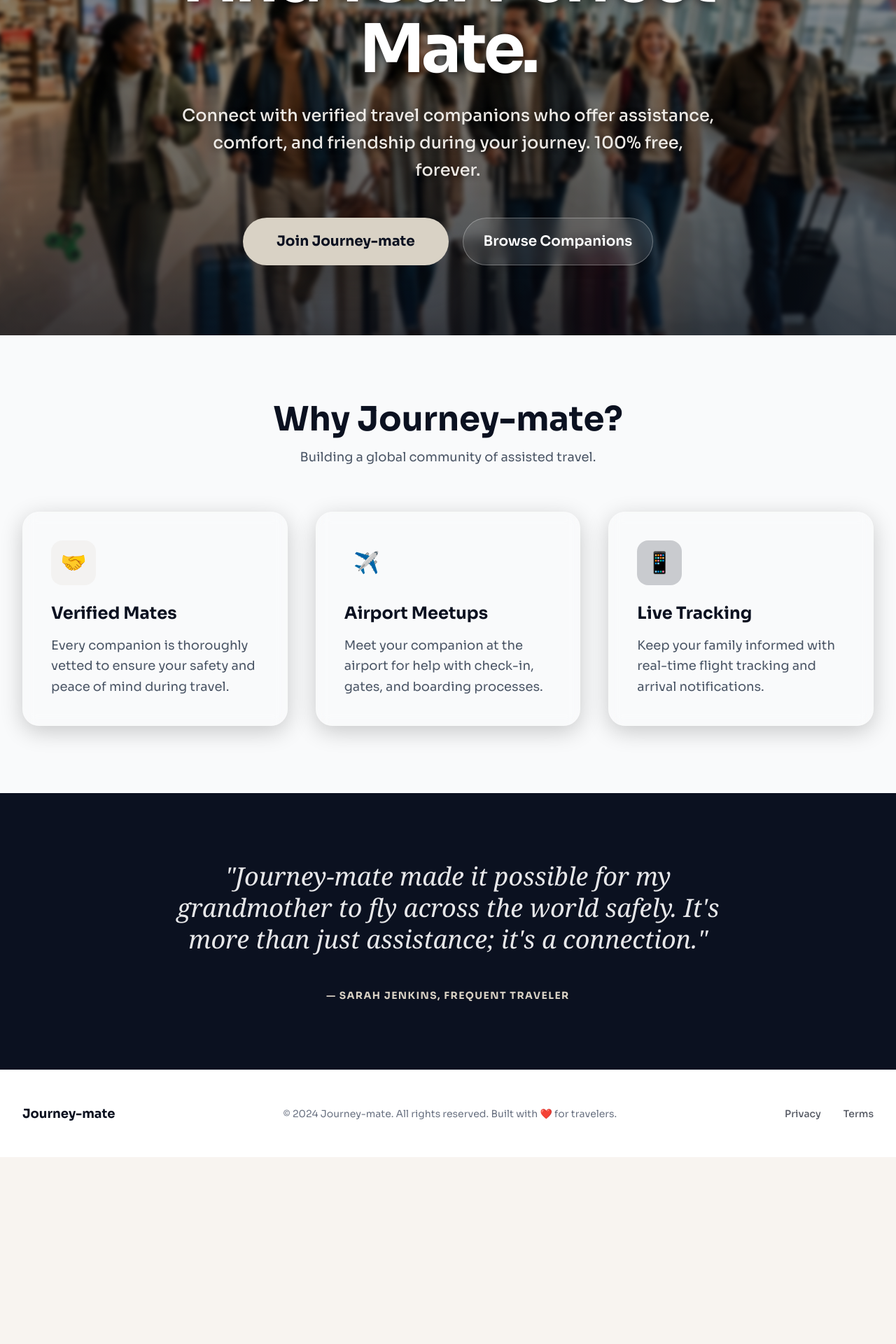
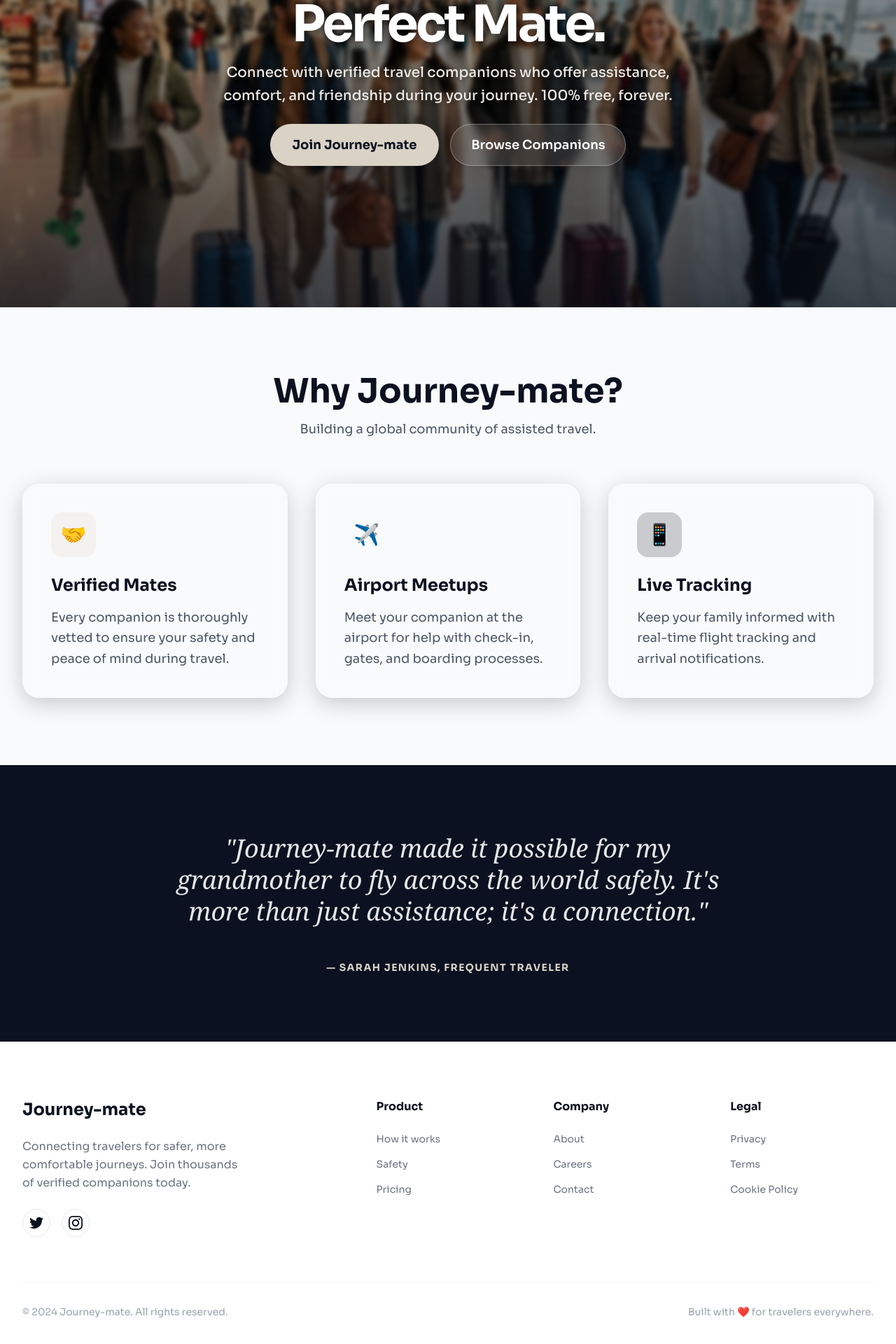
Before and after one commit to krishnaUIDev/Journey-mate, a Next.js app in the folder apps/web/: page / in a window 1280 px wide. Shown: the part 350-2270 px from the top of the page at 70% size. Before the commit the page ends 2003 px from the top, so only its background shows below. Built offline with nearby package versions, Linux system fonts and the light colour scheme.

Commit message:
refactor: update hero section layout and expand footer with navigation links

```diff
--- a/apps/web/app/layout.tsx
+++ b/apps/web/app/layout.tsx
@@ -16,7 +16,7 @@ export default function RootLayout({
 }) {
   return (
     <html lang="en">
-      <body className={sora.className}>{children}</body>
+      <body className={sora.className} suppressHydrationWarning>{children}</body>
     </html>
   );
 }
--- a/apps/web/app/page.tsx
+++ b/apps/web/app/page.tsx
@@ -101,7 +101,7 @@ export default function Page() {
         </nav>
 
         {/* Hero Section */}
-        <section className="relative min-h-[95vh] flex items-center justify-center overflow-hidden py-20 px-4">
+        <section className="relative h-[calc(100vh-80px)] flex items-center justify-center overflow-hidden py-10 px-4 [clip-path:inset(0)]">
           <div className="absolute inset-0 z-0 scale-105">
             <Image
               src="/hero-premium.png"
@@ -116,17 +116,17 @@ export default function Page() {
           </div>
 
           <div className="relative z-10 max-w-5xl px-8 text-center text-white">
-            <h1 className="text-5xl md:text-8xl font-bold tracking-tighter mb-6 animate-fade-in [text-shadow:_0_4px_12px_rgba(0,0,0,0.5)] leading-[1.05]">
+            <h1 className="text-4xl md:text-7xl font-bold tracking-tighter mb-4 animate-fade-in [text-shadow:_0_4px_12px_rgba(0,0,0,0.5)] leading-[1.05]">
               <FormattedMessage id="hero.title" />
             </h1>
-            <p className="text-xl md:text-2xl mb-10 text-offwhite/95 max-w-3xl mx-auto font-medium leading-relaxed [text-shadow:_0_2px_8px_rgba(0,0,0,0.4)]">
+            <p className="text-lg md:text-xl mb-6 text-offwhite/95 max-w-2xl mx-auto font-medium leading-relaxed [text-shadow:_0_2px_8px_rgba(0,0,0,0.4)]">
               <FormattedMessage id="hero.subtitle" />
             </p>
-            <div className="flex flex-col sm:flex-row gap-5 justify-center mt-12 px-4">
-              <a href="/dashboard" className="bg-sand text-navy px-8 md:px-12 py-4 md:py-5 rounded-full font-bold text-lg md:text-xl hover:bg-white hover:scale-105 transition-all shadow-2xl flex items-center justify-center whitespace-nowrap">
+            <div className="flex flex-col sm:flex-row gap-4 justify-center mt-6 px-4">
+              <a href="/dashboard" className="bg-sand text-navy px-8 py-3.5 md:py-4 rounded-full font-bold text-base md:text-lg hover:bg-white hover:scale-105 transition-all shadow-2xl flex items-center justify-center whitespace-nowrap">
                 <FormattedMessage id="hero.cta" />
               </a>
-              <a href="/dashboard" className="glass-button px-8 md:px-12 py-4 md:py-5 rounded-full font-bold text-lg md:text-xl text-white backdrop-blur-xl border-white/30 hover:bg-white/20 hover:scale-105 transition-all shadow-lg flex items-center justify-center whitespace-nowrap">
+              <a href="/dashboard" className="glass-button px-8 py-3.5 md:py-4 rounded-full font-bold text-base md:text-lg text-white backdrop-blur-xl border-white/30 hover:bg-white/20 hover:scale-105 transition-all shadow-lg flex items-center justify-center whitespace-nowrap">
                 <FormattedMessage id="hero.browse" />
               </a>
             </div>
@@ -134,7 +134,7 @@ export default function Page() {
         </section>
 
         {/* Features Section */}
-        <section className="py-24 px-8 bg-gray-50 dark:bg-deep-navy transition-colors">
+        <section className="relative z-10 py-24 px-8 bg-gray-50 dark:bg-deep-navy transition-colors">
           <div className="max-w-7xl mx-auto">
             <div className="text-center mb-16">
               <h2 className="text-4xl md:text-5xl font-bold text-navy dark:text-offwhite mb-4">
@@ -192,17 +192,55 @@ export default function Page() {
         </section>
 
         {/* Footer */}
-        <footer className="py-12 bg-white dark:bg-deep-navy border-t border-gray-100 dark:border-white/5 transition-colors">
-          <div className="max-w-7xl mx-auto px-8 flex flex-col md:flex-row justify-between items-center gap-6">
-            <div className="text-lg font-bold text-navy dark:text-offwhite">
-              Journey<span className="text-forest dark:text-sand/80">-mate</span>
+        <footer className="pt-20 pb-12 bg-white dark:bg-deep-navy border-t border-gray-100 dark:border-white/5 transition-colors">
+          <div className="max-w-7xl mx-auto px-8">
+            <div className="grid grid-cols-2 md:grid-cols-4 lg:grid-cols-5 gap-12 mb-16">
+              <div className="col-span-2">
+                <div className="text-2xl font-bold text-navy dark:text-offwhite mb-6">
+                  Journey<span className="text-forest dark:text-sand/80">-mate</span>
+                </div>
+                <p className="text-gray-500 dark:text-offwhite/50 max-w-xs leading-relaxed mb-6">
+                  Connecting travelers for safer, more comfortable journeys. Join thousands of verified companions today.
+                </p>
+                <div className="flex gap-4">
+                  <a href="#" className="w-10 h-10 rounded-full border border-gray-200 dark:border-white/10 flex items-center justify-center text-navy dark:text-offwhite hover:bg-navy hover:text-white dark:hover:bg-offwhite dark:hover:text-deep-navy transition-all">
+                    <svg className="w-5 h-5" fill="currentColor" viewBox="0 0 24 24"><path d="M24 4.557c-.883.392-1.832.656-2.828.775 1.017-.609 1.798-1.574 2.165-2.724-.951.564-2.005.974-3.127 1.195-.897-.957-2.178-1.555-3.594-1.555-3.179 0-5.515 2.966-4.797 6.045-4.091-.205-7.719-2.165-10.148-5.144-1.29 2.213-.669 5.108 1.523 6.574-.806-.026-1.566-.247-2.229-.616-.054 2.281 1.581 4.415 3.949 4.89-.693.188-1.452.232-2.224.084.626 1.956 2.444 3.379 4.6 3.419-2.07 1.623-4.678 2.348-7.29 2.04 2.179 1.397 4.768 2.212 7.548 2.212 9.142 0 14.307-7.721 13.995-14.646.962-.695 1.797-1.562 2.457-2.549z" /></svg>
+                  </a>
+                  <a href="#" className="w-10 h-10 rounded-full border border-gray-200 dark:border-white/10 flex items-center justify-center text-navy dark:text-offwhite hover:bg-navy hover:text-white dark:hover:bg-offwhite dark:hover:text-deep-navy transition-all">
+                    <svg className="w-5 h-5" fill="currentColor" viewBox="0 0 24 24"><path d="M12 2.163c3.204 0 3.584.012 4.85.07 3.252.148 4.771 1.691 4.919 4.919.058 1.265.069 1.645.069 4.849 0 3.205-.012 3.584-.069 4.849-.149 3.225-1.664 4.771-4.919 4.919-1.266.058-1.644.07-4.85.07-3.204 0-3.584-.012-4.849-.07-3.26-.149-4.771-1.699-4.919-4.92-.058-1.265-.07-1.644-.07-4.849 0-3.204.013-3.583.07-4.849.149-3.227 1.664-4.771 4.919-4.919 1.266-.057 1.645-.069 4.849-.069zm0-2.163c-3.259 0-3.667.014-4.947.072-4.358.2-6.78 2.618-6.98 6.98-.059 1.281-.073 1.689-.073 4.948 0 3.259.014 3.668.072 4.948.2 4.358 2.618 6.78 6.98 6.98 1.281.058 1.689.072 4.948.072 3.259 0 3.668-.014 4.948-.072 4.354-.2 6.782-2.618 6.979-6.98.059-1.28.073-1.689.073-4.948 0-3.259-.014-3.667-.072-4.947-.196-4.354-2.617-6.78-6.979-6.98-1.281-.059-1.69-.073-4.949-.073zm0 5.838c-3.403 0-6.162 2.759-6.162 6.162s2.759 6.163 6.162 6.163 6.162-2.759 6.162-6.163c0-3.403-2.759-6.162-6.162-6.162zm0 10.162c-2.209 0-4-1.79-4-4 0-2.209 1.791-4 4-4s4 1.791 4 4c0 2.21-1.791 4-4 4zm6.406-11.845c-.796 0-1.441.645-1.441 1.44s.645 1.44 1.441 1.44c.795 0 1.439-.645 1.439-1.44s-.644-1.44-1.439-1.44z" /></svg>
+                  </a>
+                </div>
+              </div>
+              <div>
+                <h4 className="font-bold text-navy dark:text-offwhite mb-6">Product</h4>
+                <ul className="space-y-4 text-sm text-gray-500 dark:text-offwhite/50">
+                  <li><a href="#" className="hover:text-forest dark:hover:text-sand transition-colors">How it works</a></li>
+                  <li><a href="#" className="hover:text-forest dark:hover:text-sand transition-colors">Safety</a></li>
+                  <li><a href="#" className="hover:text-forest dark:hover:text-sand transition-colors">Pricing</a></li>
+                </ul>
+              </div>
+              <div>
+                <h4 className="font-bold text-navy dark:text-offwhite mb-6">Company</h4>
+                <ul className="space-y-4 text-sm text-gray-500 dark:text-offwhite/50">
+                  <li><a href="#" className="hover:text-forest dark:hover:text-sand transition-colors">About</a></li>
+                  <li><a href="#" className="hover:text-forest dark:hover:text-sand transition-colors">Careers</a></li>
+                  <li><a href="#" className="hover:text-forest dark:hover:text-sand transition-colors">Contact</a></li>
+                </ul>
+              </div>
+              <div>
+                <h4 className="font-bold text-navy dark:text-offwhite mb-6">Legal</h4>
+                <ul className="space-y-4 text-sm text-gray-500 dark:text-offwhite/50">
+                  <li><a href="#" className="hover:text-forest dark:hover:text-sand transition-colors">Privacy</a></li>
+                  <li><a href="#" className="hover:text-forest dark:hover:text-sand transition-colors">Terms</a></li>
+                  <li><a href="#" className="hover:text-forest dark:hover:text-sand transition-colors">Cookie Policy</a></li>
+                </ul>
+              </div>
             </div>
-            <div className="text-sm text-gray-500 dark:text-offwhite/40">
-              © 2024 Journey-mate. All rights reserved. Built with ❤️ for travelers.
-            </div>
-            <div className="flex gap-8 text-sm font-medium text-navy/70 dark:text-offwhite/60">
-              <a href="#" className="hover:text-forest dark:hover:text-sand transition-colors">Privacy</a>
-              <a href="#" className="hover:text-forest dark:hover:text-sand transition-colors">Terms</a>
+            <div className="pt-8 border-t border-gray-100 dark:border-white/5 flex flex-col md:flex-row justify-between items-center gap-4 text-sm text-gray-400 dark:text-offwhite/30">
+              <div>© 2024 Journey-mate. All rights reserved.</div>
+              <div className="flex gap-4">
+                <span>Built with ❤️ for travelers everywhere.</span>
+              </div>
             </div>
           </div>
         </footer>
```
